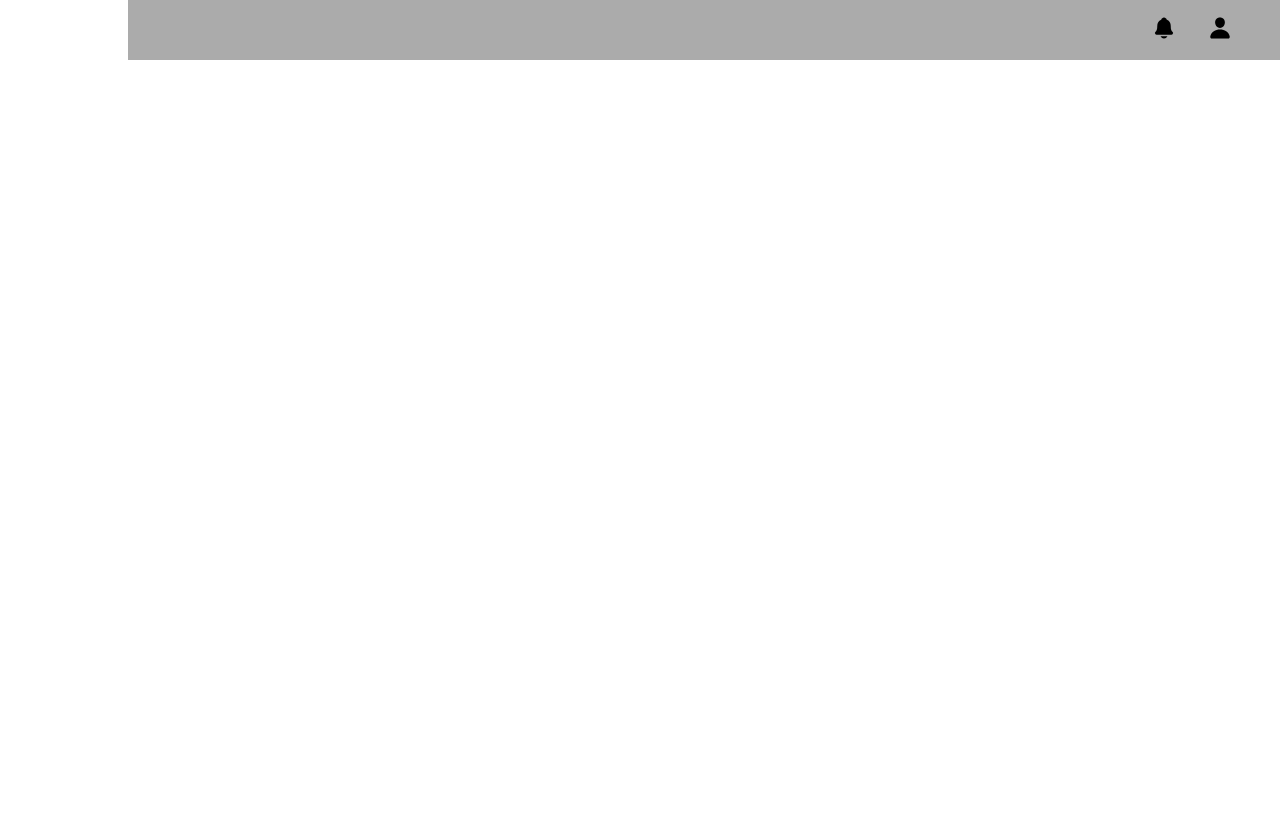
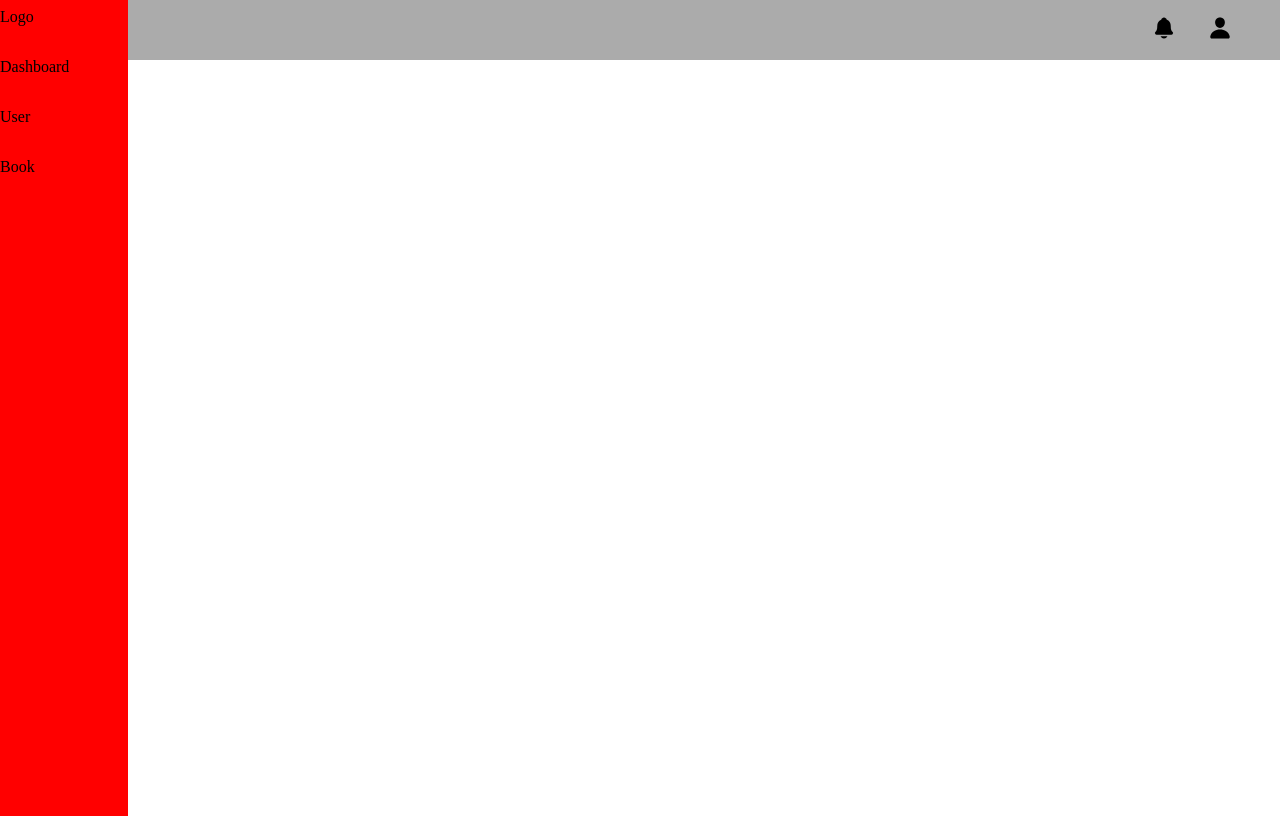
Before and after one commit to ngocnguyen43/Library-React, a React (Vite) app: page / in a window 1280 px wide. Built offline with nearby package versions, Linux system fonts and the light colour scheme.

Commit message:
#3 sidebar base

```diff
--- a/src/components/Header/Header.scss
+++ b/src/components/Header/Header.scss
@@ -1,10 +1,10 @@
 .header {
 	background-color: #ababab;
-	margin-left: 10%;
 	header {
 		max-width: 1300px;
 		padding: 1rem;
 		margin: 0 auto;
+		// height: 30px;
 		nav ul {
 			list-style: none;
 			display: flex;
--- /dev/null
+++ b/src/components/Sidebar/Sidebar.jsx
@@ -0,0 +1,13 @@
+import './Sidebar.scss';
+export const Sidebar = () => {
+	return (
+		<div className="sidebar-container">
+			<div className="sidebar-content">
+				<a>Logo</a>
+				<a>Dashboard</a>
+				<a>User</a>
+				<a>Book</a>
+			</div>
+		</div>
+	);
+};
--- /dev/null
+++ b/src/components/Sidebar/Sidebar.scss
@@ -0,0 +1,19 @@
+.sidebar-container {
+	background-color: red;
+	height: 800px;
+	width: 100%;
+	padding: 0.5rem 0;
+	.sidebar-content {
+		display: flex;
+		gap: 2rem;
+		// flex-flow: column wrap;
+		flex-direction: column;
+		// flex-wrap: wrap;
+		// justify-content: space-between;
+		padding: 0;
+		margin: 0;
+		a &:first-child {
+			flex-basis: 20%;
+		}
+	}
+}
--- a/src/pages/HomePage.jsx
+++ b/src/pages/HomePage.jsx
@@ -1,8 +1,15 @@
+import { Sidebar } from '../components/Sidebar/Sidebar';
 import { Header } from './../components/Header/Header';
+import './HomePage.scss';
 export const HomePage = () => {
 	return (
-		<>
-			<Header></Header>
-		</>
+		<div className="homepage">
+			<div className="sidebar">
+				<Sidebar />
+			</div>
+			<div className="header-container">
+				<Header></Header>
+			</div>
+		</div>
 	);
 };
--- /dev/null
+++ b/src/pages/HomePage.scss
@@ -0,0 +1,10 @@
+.homepage {
+	display: flex;
+	.sidebar {
+		height: 100vh;
+		width: 10%;
+	}
+	.header-container {
+		width: 90%;
+	}
+}
```
Also changed, not shown: src/components/Header/Sidebar/Sidebar.jsx (deleted).
